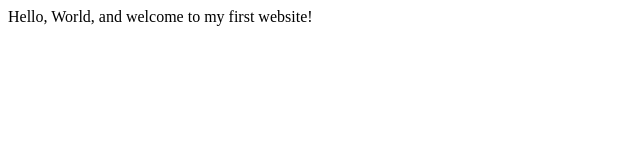
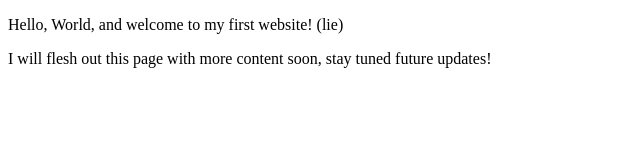
Before and after one commit to huttone/huttone.github.io, a plain HTML site: page index.html in a window 1280 px wide. Shown: the whole page, without its empty margins (0-640 px from the left). Drawn offline with Linux system fonts and the light colour scheme.

Commit message:
updated index text
Update index.html
added paragraph and metadata, changed page title

```diff
--- a/index.html
+++ b/index.html
@@ -3,9 +3,11 @@
     <head>
         <meta charset="utf-8">
         <meta name="viewport" content="width=device-width, initial-scale=1.0">
-        <title>My First Website</title>
+        <meta name="author" content="Ethan Hutton">
+        <title>Ethan Hutton's Webpage</title>
     </head>
     <body>
-       Hello, World, and welcome to my first website!
+       <p>Hello, World, and welcome to my first website! (lie)</p>
+       <p>I will flesh out this page with more content soon, stay tuned future updates!</p>
     </body>
 </html>
```
